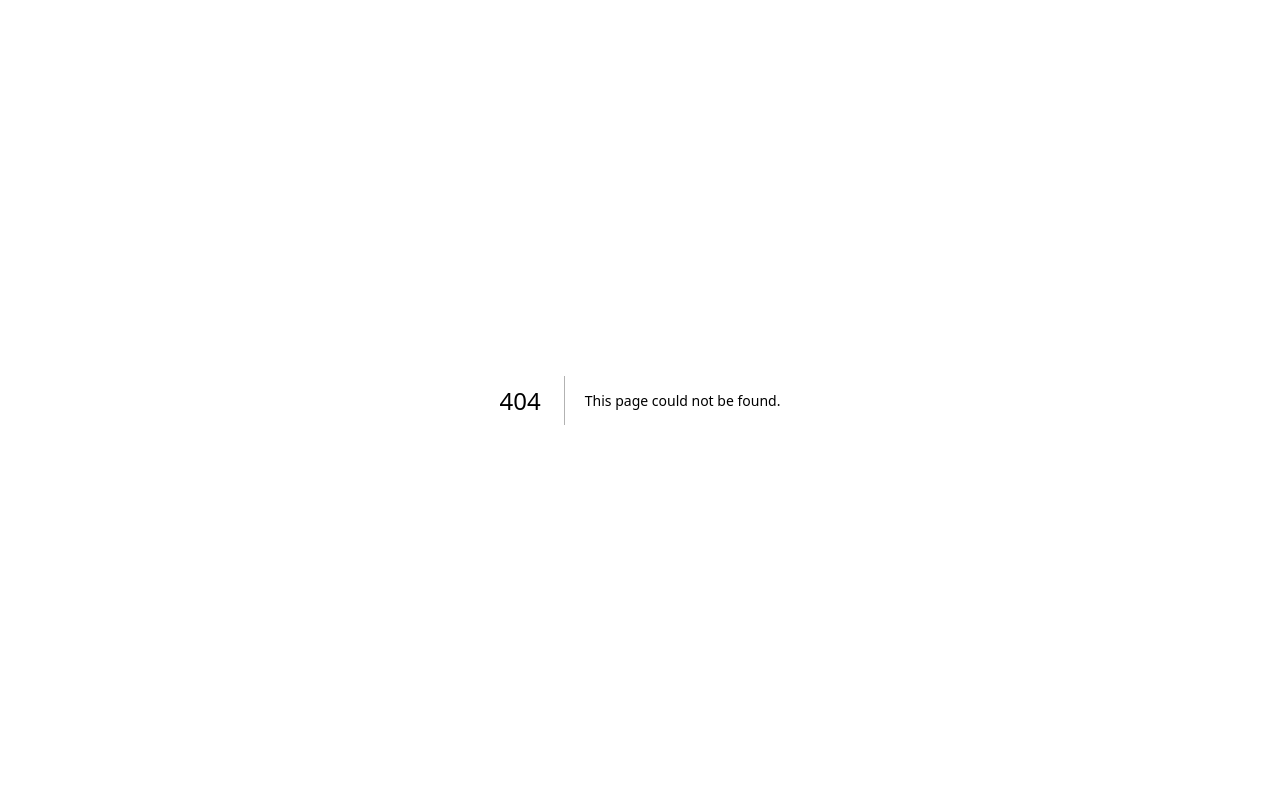
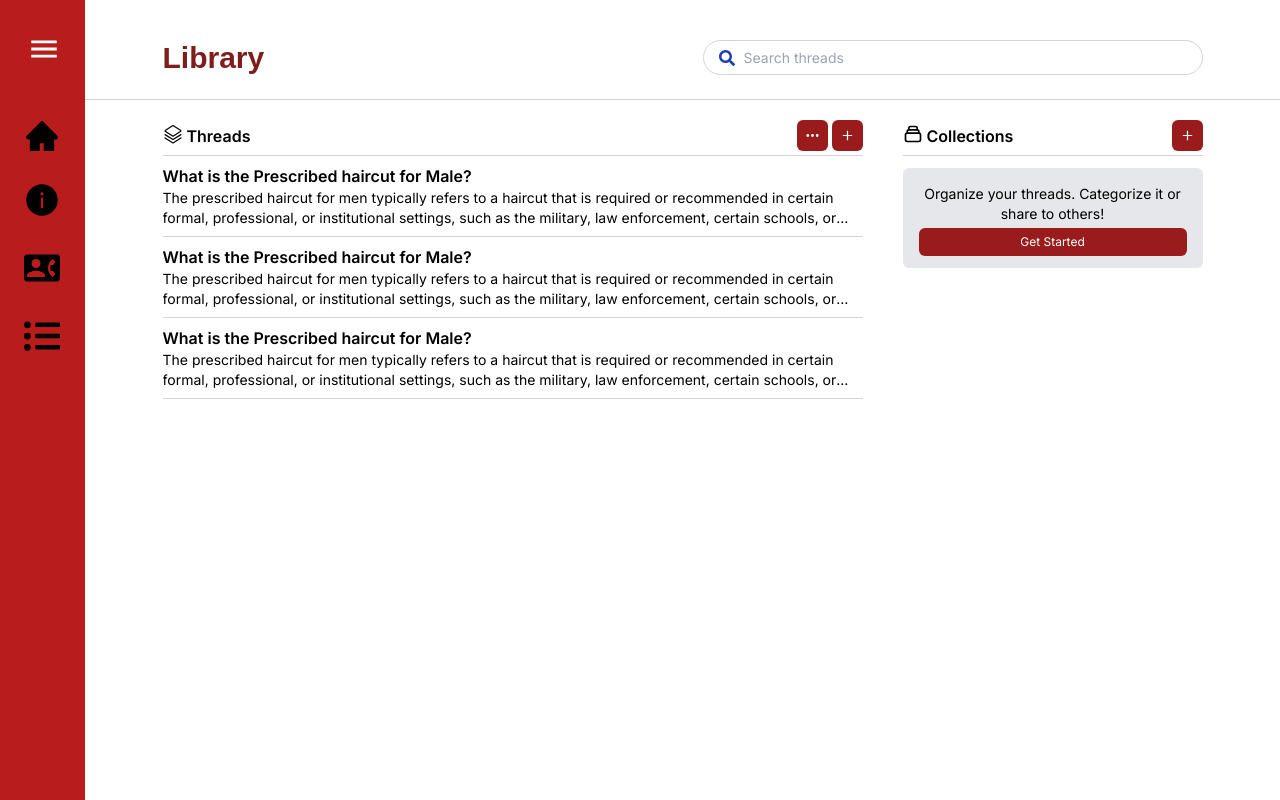
Before and after one commit to kaizenics/handbook, a Next.js app: page /library in a window 1280 px wide. Before the commit this address had no page. Built offline with nearby package versions, Linux system fonts and the light colour scheme.

Commit message:
refactor: Update chat page input width and sidebar collapse behavior

```diff
--- a/src/app/chat/page.tsx
+++ b/src/app/chat/page.tsx
@@ -121,7 +121,7 @@ export default function Chat() {
                 <div className="relative">
                   <input
                     placeholder="Ask Gab and Ana..."
-                    className="font-inter w-[1000px] h-[56px] outline-none py-4 pl-4 pr-14 text-black bg-gray-200 border border-gray-200 rounded-full placeholder:text-red-700"
+                    className="font-inter w-[1030px] h-[56px] outline-none py-4 pl-4 pr-14 text-black bg-gray-200 border border-gray-200 rounded-full placeholder:text-red-700"
                     type="text"
                   />
                   <button className="absolute font-montserrat bg-red-700 py-3 px-3 rounded-full top-2 right-2 transition duration-300 hover:bg-red-800">
--- /dev/null
+++ b/src/app/library/page.tsx
@@ -0,0 +1,121 @@
+import { Sidebar } from "~/components/sidebar";
+
+import { GoStack } from "react-icons/go";
+import { HiOutlineCollection } from "react-icons/hi";
+import { BsThreeDots } from "react-icons/bs";
+import { IoMdAdd } from "react-icons/io";
+import { FaSearch } from "react-icons/fa";
+
+export default function Threads() {
+  return (
+    <div className="flex">
+      <Sidebar />
+      <div className="flex-1 relative">
+        <div className="flex justify-center">
+          <div className="w-full h-[100px] border-b border-gray-300">
+            <div className="flex justify-center items-center">
+              <div className="flex justify-between w-[1040px] mx-auto py-10">
+                <h1 className="text-red-900 text-center font-montserrat text-3xl font-bold ">
+                  Library
+                </h1>
+                <div className="relative">
+                  <input
+                    type="text"
+                    placeholder="Search threads"
+                    className="w-[500px] h-[35px] border text-sm text-black border-gray-300 rounded-full pl-10 pr-3 placeholder:text-gray-400 focus:outline-none focus:ring-2 focus:ring-red-800 focus:border-transparent transition duration-200"
+                  />
+                  <FaSearch className="absolute top-1/2 left-4 transform -translate-y-1/2 text-blue-800" />
+                </div>
+              </div>
+            </div>
+          </div>
+        </div>
+
+        <div className="flex justify-center space-x-10">
+          <section className="font-inter w-[700px] py-4">
+            <div className="py-1 border-b border-gray-300">
+              <div className="flex justify-between">
+                <div className="flex space-x-1">
+                  <div className="pt-1">
+                    <GoStack className="w-[20px] h-[20px] text-black" />
+                  </div>
+                  <h1 className="text-black font-semibold pt-1">Threads</h1>
+                </div>
+                <div className="flex space-x-1">
+                  <button className="bg-red-800 text-white p-2 rounded-md">
+                    <BsThreeDots className="w-[15px] h-[15px] text-white" />
+                  </button>
+                  <button className="bg-red-800 text-white p-2 rounded-md">
+                    <IoMdAdd className="w-[15px] h-[15px] text-white" />
+                  </button>
+                </div>
+              </div>
+            </div>
+            <div className="py-2 border-b border-gray-300">
+              <h1 className="text-black text-md font-semibold cursor-pointer transition duration-300 hover:text-red-800">
+                What is the Prescribed haircut for Male?
+              </h1>
+              <p className="text-black text-sm font-regular line-clamp-2">
+                The prescribed haircut for men typically refers to a haircut
+                that is required or recommended in certain formal, professional,
+                or institutional settings, such as the military, law
+                enforcement, certain schools, or corporate environments.
+              </p>
+            </div>
+            <div className="py-2 border-b border-gray-300">
+              <h1 className="text-black text-md font-semibold cursor-pointer transition duration-300 hover:text-red-800">
+                What is the Prescribed haircut for Male?
+              </h1>
+              <p className="text-black text-sm font-regular line-clamp-2">
+                The prescribed haircut for men typically refers to a haircut
+                that is required or recommended in certain formal, professional,
+                or institutional settings, such as the military, law
+                enforcement, certain schools, or corporate environments.
+              </p>
+            </div>
+            <div className="py-2 border-b border-gray-300">
+              <h1 className="text-black text-md font-semibold cursor-pointer transition duration-300 hover:text-red-800">
+                What is the Prescribed haircut for Male?
+              </h1>
+              <p className="text-black text-sm font-regular line-clamp-2">
+                The prescribed haircut for men typically refers to a haircut
+                that is required or recommended in certain formal, professional,
+                or institutional settings, such as the military, law
+                enforcement, certain schools, or corporate environments.
+              </p>
+            </div>
+          </section>
+
+          <section className="w-[300px] py-4">
+            <div className="py-1 border-b border-gray-300">
+              <div className="flex justify-between">
+                <div className="flex space-x-1">
+                  <div className="pt-1">
+                    <HiOutlineCollection className="w-[20px] h-[20px] text-black" />
+                  </div>
+                  <h1 className="text-black font-semibold pt-1">Collections</h1>
+                </div>
+                <div className="flex space-x-1">
+                  <button className="bg-red-800 text-white p-2 rounded-md">
+                    <IoMdAdd className="w-[15px] h-[15px] text-white" />
+                  </button>
+                </div>
+              </div>
+            </div>
+
+            <div className="bg-gray-200 h-[100px] my-3 rounded-md">
+              <div className="py-4 px-4 space-y-1">
+                <p className="text-black font-inter text-center text-sm">
+                  Organize your threads. Categorize it or share to others!
+                </p>
+                <button className="bg-red-800 text-white py-1.5 rounded-md text-xs w-full">
+                  Get Started
+                </button>
+              </div>
+            </div>
+          </section>
+        </div>
+      </div>
+    </div>
+  );
+}
--- a/src/app/threads/page.tsx
+++ /dev/null
@@ -1,12 +0,0 @@
-import { Sidebar } from "~/components/sidebar";
-
-export default function Threads() {
-  return (
-    <div className="flex">
-        <Sidebar />
-      <div className="flex-1 relative">
-        <h1 className="text-black">Threads</h1>
-      </div>
-    </div>
-  );
-}
--- a/src/components/sidebar.tsx
+++ b/src/components/sidebar.tsx
@@ -11,7 +11,7 @@ import { MdContactPhone } from "react-icons/md";
 import { IoMdMenu, IoMdClose } from "react-icons/io";
 
 export const Sidebar = () => {
-  const [isCollapsed, setIsCollapsed] = useState(false);
+  const [isCollapsed, setIsCollapsed] = useState(true);
 
   const toggleSidebar = () => {
     setIsCollapsed(!isCollapsed);
@@ -21,7 +21,7 @@ export const Sidebar = () => {
 
   return (
     <div
-      className={`sticky top-0 h-screen bg-red-700 overflow-hidden border-r transition-all duration-300 ${
+      className={`sticky top-0 h-screen bg-red-700 overflow-hidden transition-all duration-300 ${
         isCollapsed ? "w-[85px]" : "w-[350px]"
       }`}
     >
@@ -87,14 +87,14 @@ export const Sidebar = () => {
           </span>
         </div>
         <div
-          onClick={() => router.push("/threads")}
+          onClick={() => router.push("/library")}
           className="flex items-center py-4 px-4 space-x-3 mx-2 rounded-md transition duration-300 hover:bg-red-600 cursor-pointer"
         >
           <FaListUl className="w-9 h-9" />
           <span
             className={`text-lg text-white ${isCollapsed ? "hidden" : "block"}`}
           >
-            Threads
+            Library
           </span>
         </div>
       </nav>
```
